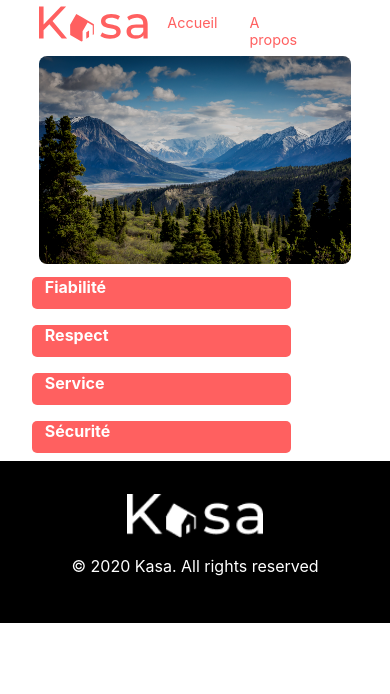
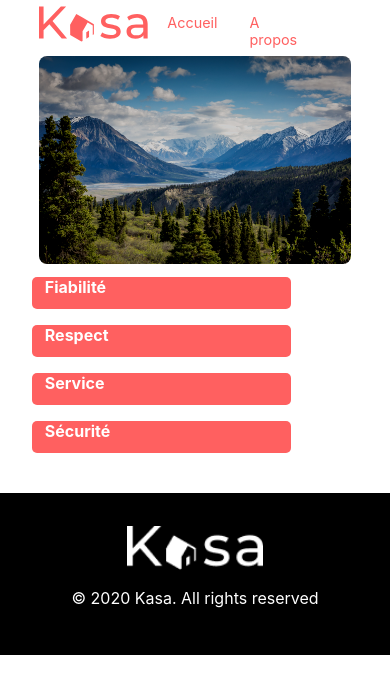
Before and after one commit to Tommy-Hck/ThomasHuylebroeck_7_21112023, a React (Create React App) app: page /About in a window 390 px wide. Shown: the top 694 px of the page. Built offline with nearby package versions, Linux system fonts and the light colour scheme.

Commit message:
affichage de tous les logements

```diff
--- a/src/pages/Home.jsx
+++ b/src/pages/Home.jsx
@@ -30,7 +30,9 @@ export default function Home() {
         </div>
         <section className='home-section'>
 
-            {isShow === false ? (
+                    {/* possibilité d'appliquer un slice pour n'afficher que 6 logements avec l'utilisation d'un bouton voir plus/voir moins */}
+
+            {/* {isShow === false ? (
                 <div className='container'>
                 {homeData
                 .slice(0, 6) //afficher les image d'index 0 à 6
@@ -47,7 +49,7 @@ export default function Home() {
                 <span className='btn btn-more'onClick={() => setIsShow(true)}>voir plus</span>
 
             </div>
-            ):(
+            ):( */}
                 <div className='container'>
                 {homeData
                 .map((home, index) => {
@@ -60,9 +62,9 @@ export default function Home() {
                         </div>
                     )
                 })}
-                <span className='btn btn-less' onClick={() => setIsShow(false)}>voir moins</span>
+                {/* <span className='btn btn-less' onClick={() => setIsShow(false)}>voir moins</span> */}
             </div>
-            )}
+            {/* )} */}
 
 
 
--- a/src/styles/About.scss
+++ b/src/styles/About.scss
@@ -27,6 +27,7 @@
     @media  screen and  (max-width: 425px){
         width: 18rem;
         padding-left: 1.1rem;
+        margin-bottom: 2rem;
     }
 }
 
--- a/src/styles/Layout.scss
+++ b/src/styles/Layout.scss
@@ -1,5 +1,9 @@
 //navbar
-
+body {
+    @media screen {
+        min-width: 375px;
+    }
+}
 .nav-wrapper {
     display: flex;
     justify-content: space-between;
```
